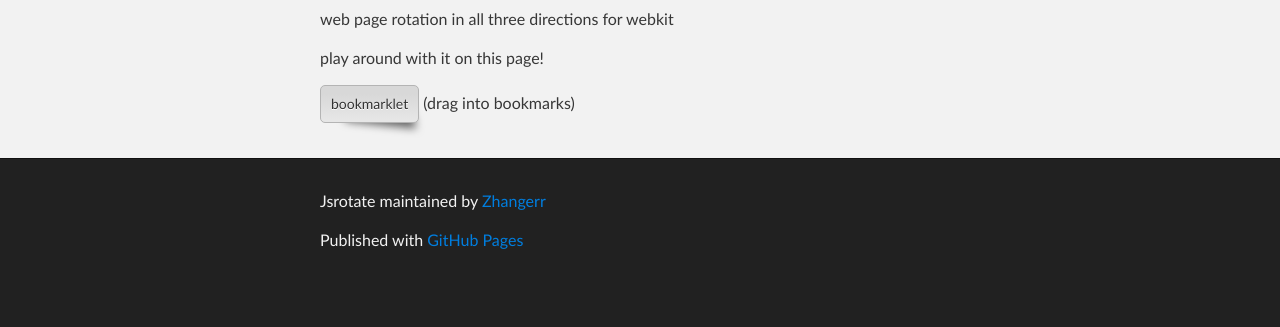
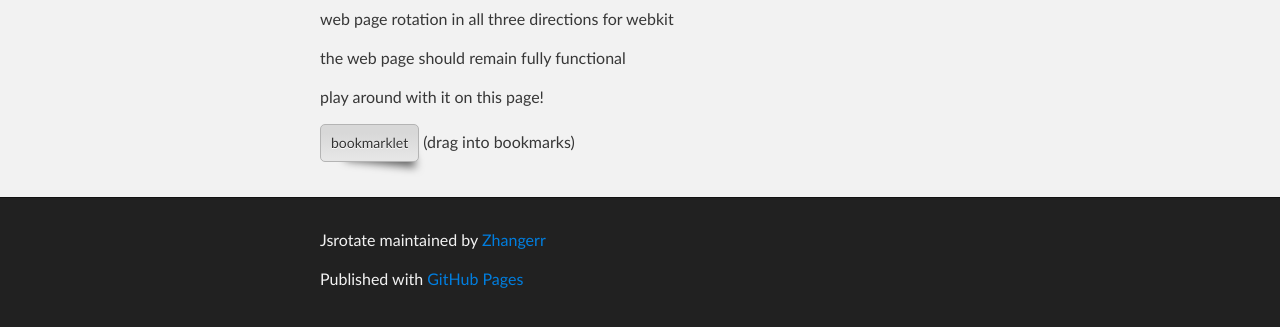
Before and after one commit to Zhangerr/jsrotate, a plain HTML site: page index.html in a window 1280 px wide. Shown: the part 317-644 px from the top of the page. Drawn offline with Linux system fonts and the light colour scheme.

Commit message:
Update index.html

```diff
--- a/index.html
+++ b/index.html
@@ -78,6 +78,7 @@
         <h1>jsrotate</h1>
 
 <p>web page rotation in all three directions for webkit</p>
+<p>the web page should remain fully functional</p>
 <p>play around with it on this page!</p>
 <p><a class="bookmark" href="javascript:var qq = document.createElement('script');qq.type='text/javascript';document.head.appendChild(qq);qq.src='https://raw.github.com/Zhangerr/jsrotate/master/gistfile1.js';void(0);">bookmarklet</a> (drag into bookmarks)</p>
       </section>
```
